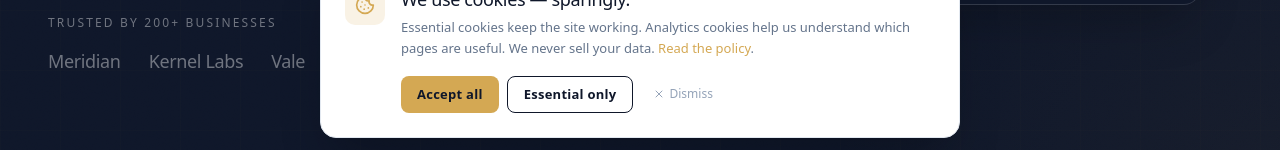
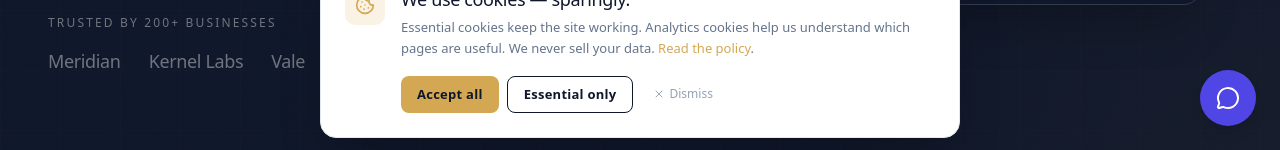
Before and after one commit to bukwinai-beep/bukwin-web, a Next.js app: page / in a window 1280 px wide. Shown: the part 650-800 px from the top of the page. Built offline with nearby package versions, Linux system fonts and the light colour scheme; no server answers.

Commit message:
Update layout.tsx
feat: integrate ChatKit into layout

```diff
--- a/src/app/layout.tsx
+++ b/src/app/layout.tsx
@@ -4,6 +4,7 @@ import "./globals.css";
 import { Toaster } from "@/components/ui/toaster";
 import { ThemeProvider } from "@/components/bukwin/shared/theme-provider";
 import { ChatKitScript } from "@/components/bukwin/shared/chatkit-script";
+import { FloatingChatKit } from "@/components/bukwin/chat/floating-chatkit";
 
 const spaceGrotesk = Space_Grotesk({
   variable: "--font-space-grotesk",
@@ -83,6 +84,7 @@ export default function RootLayout({
           {children}
           <Toaster />
         </ThemeProvider>
+        <FloatingChatKit />
       </body>
     </html>
   );
```
